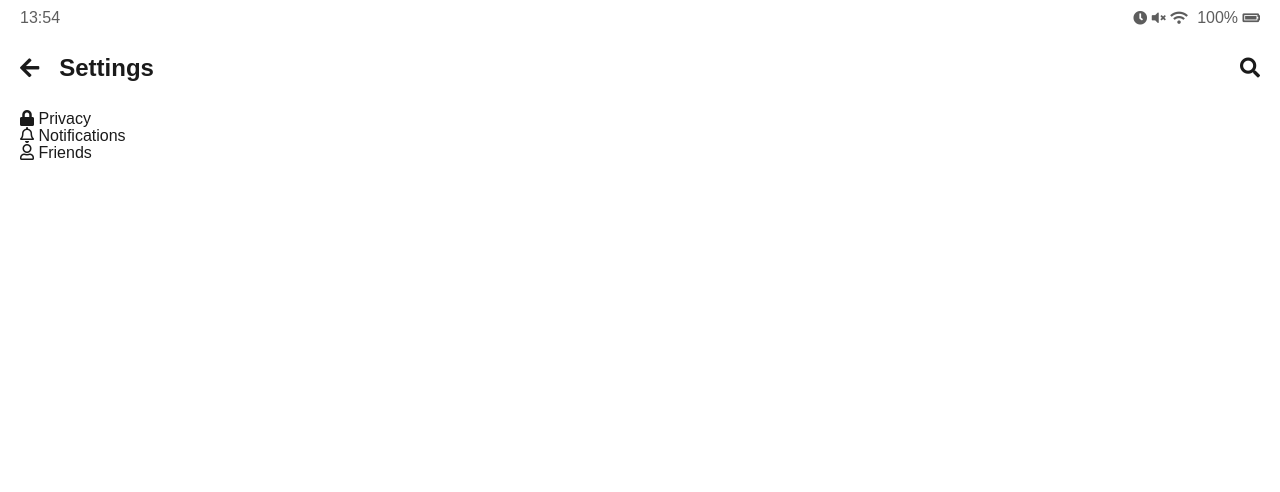
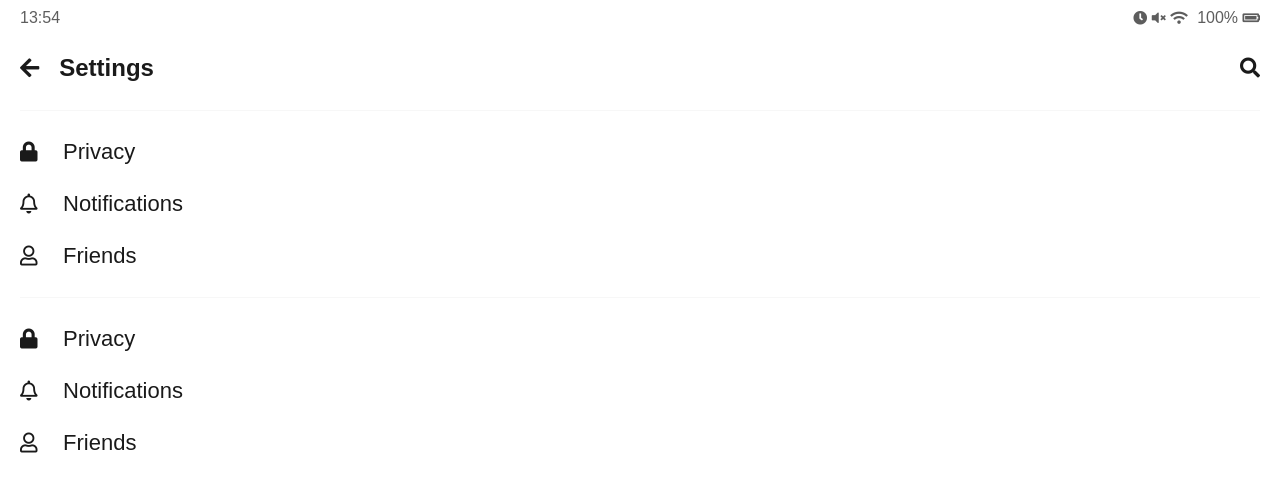
Before and after one commit to sjmjis0208/kakao_clone, a plain HTML site: page settings.html in a window 1280 px wide. Drawn offline with Linux system fonts and the light colour scheme.

Commit message:
make settings.css

```diff
--- /dev/null
+++ b/css/settings.css
@@ -0,0 +1,22 @@
+.settings .settings__sections{
+    border-top: 1px solid #f7f7f7;
+    padding: 30px 0px;
+}
+
+.settings__setting .settings__icon {
+    font-size: 20px;
+    margin-right: 20px;
+}
+
+.settings__setting .settings__title{
+    font-size: 22px;
+    font-weight: 300;
+}
+
+.settings .settings__setting{
+    margin-bottom: 30px;
+}
+
+.settings .settings__setting:last-child {
+    margin-bottom: 0;
+}
--- a/css/styles.css
+++ b/css/styles.css
@@ -1,12 +1,13 @@
 @import "reset.css";
 @import "status-bar.css";
-@import url('https://fonts.googleapis.com/css2?family=Open+Sans:400,600');
+@import url('https://fonts.googleapis.com/css2?family=Open+Sans:300,400,600');
 @import "header.css";
 @import "nav-bar.css";
 @import "friend.css";
 @import "friends.css";
 @import "find.css";
 @import "more.css";
+@import "settings.css";
 
 /*모든 element에 적용*/
 * {
--- a/settings.html
+++ b/settings.html
@@ -62,6 +62,28 @@
 					</li>
 				</ul>
 			</section>
+			<section class="settings__sections">
+				<ul class="settings__list">
+					<li class="settings__setting">
+						<span class="settings__icon">
+							<i class="fas fa-lock"></i>
+						</span>
+						<span class="settings__title">Privacy</span>
+					</li>
+					<li class="settings__setting">
+						<span class="settings__icon">
+							<i class="far fa-bell"></i>
+						</span>
+						<span class="settings__title">Notifications</span>
+					</li>
+					<li class="settings__setting">
+						<span class="settings__icon">
+							<i class="far fa-user"></i>
+						</span>
+						<span class="settings__title">Friends</span>
+					</li>
+				</ul>
+			</section>
 		</main>
 	</body>
 </html>
```
